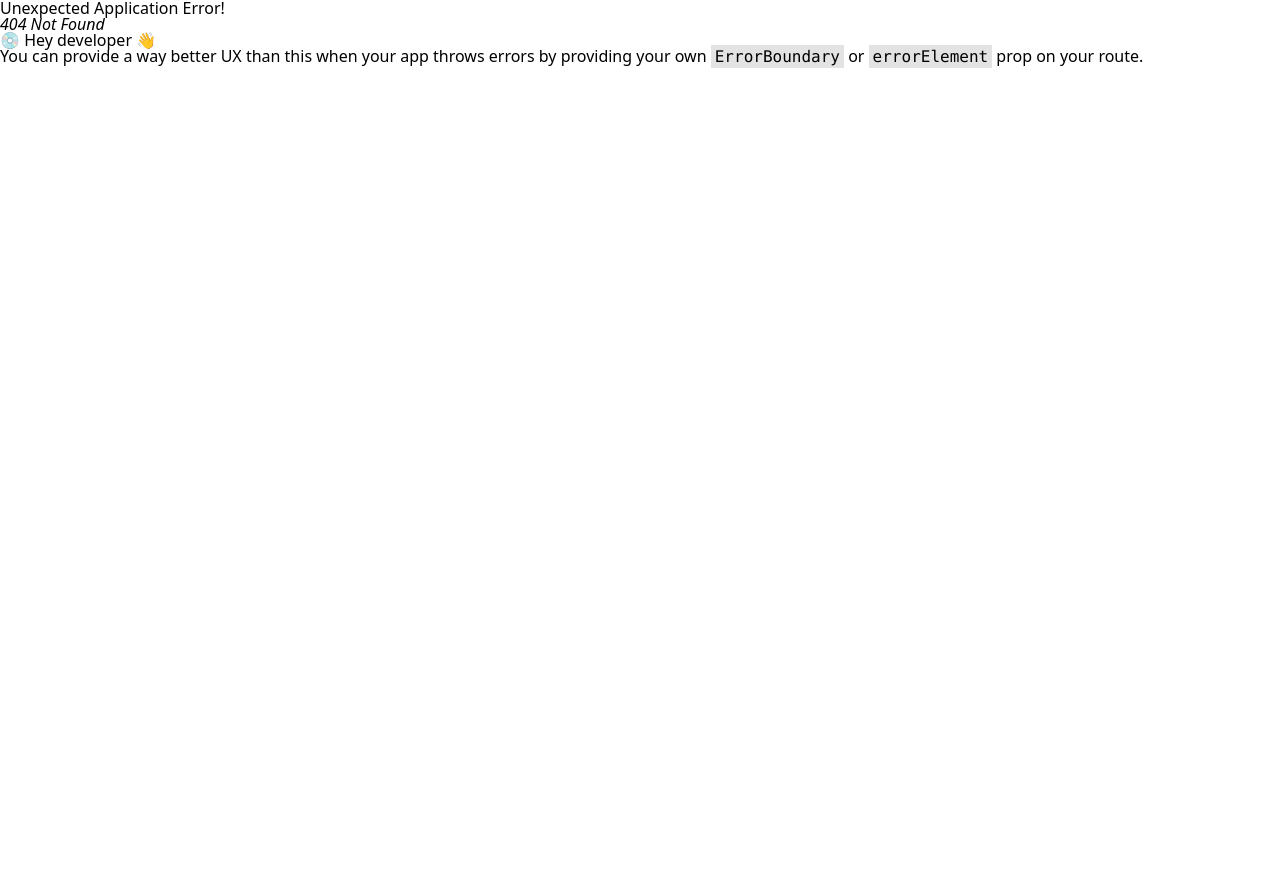
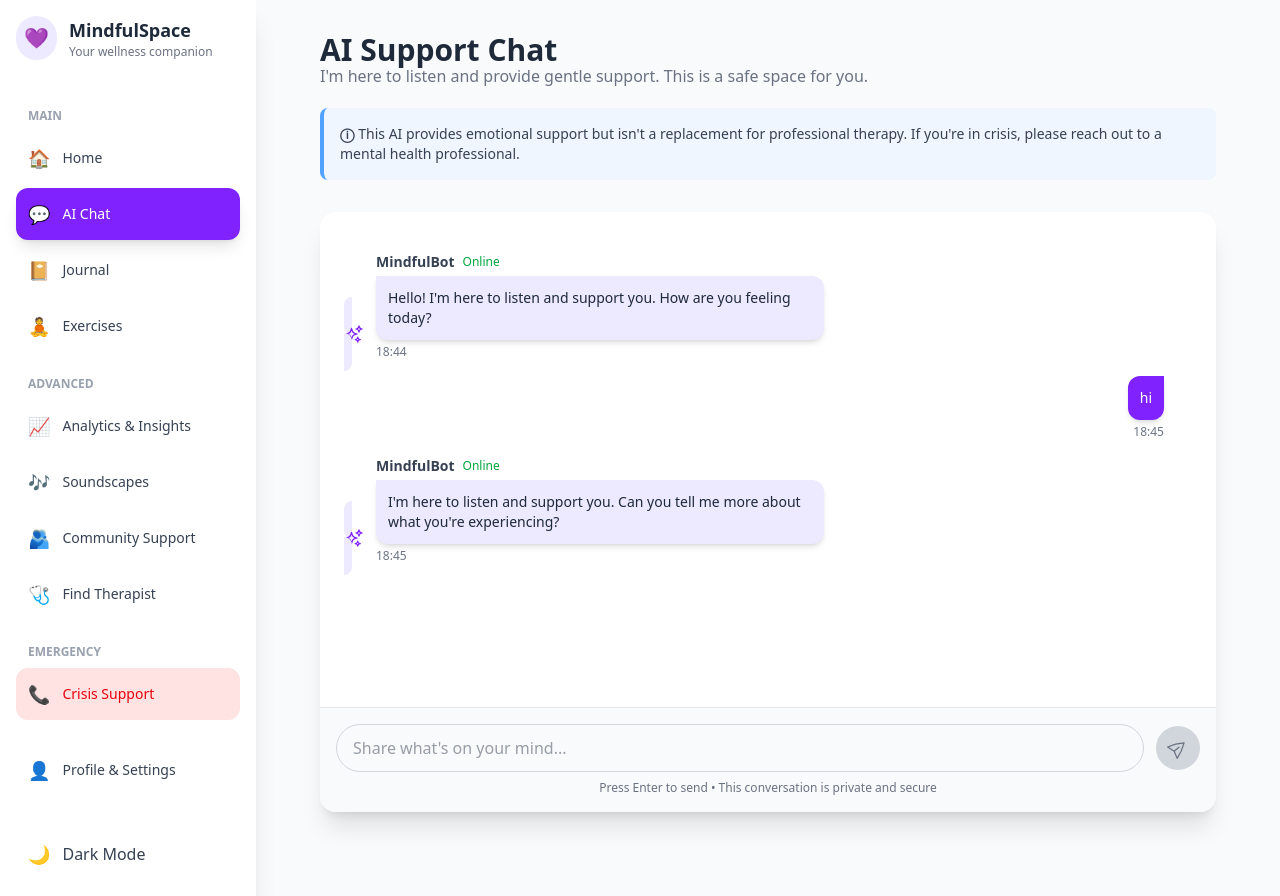
Before and after one commit to Khushisgh01/InternshipProject, a React (Vite) app: page /ai-chat in a window 1280 px wide. Before the commit this address had no page. Before the commit the page ends 800 px from the top, so only its background shows below. Built offline with nearby package versions, Linux system fonts and the light colour scheme; the HTML template or start-up script is replaced by a standard one.

Commit message:
AI Chatbot page

```diff
--- /dev/null
+++ b/src/components/ui/AIChatWindow.jsx
@@ -0,0 +1,85 @@
+import React, { useState } from 'react';
+import ChatMessage from './ChatMessage'; // New component
+import { PaperAirplaneIcon } from '@heroicons/react/24/outline';
+
+const initialMessages = [
+    { type: 'bot', text: "Hello! I'm here to listen and support you. How are you feeling today?", time: '18:44' },
+    { type: 'user', text: "hi", time: '18:45' },
+    { type: 'bot', text: "I'm here to listen and support you. Can you tell me more about what you're experiencing?", time: '18:45' },
+];
+
+const AIChatWindow = () => {
+    const [messages, setMessages] = useState(initialMessages);
+    const [input, setInput] = useState('');
+
+    const handleSend = (e) => {
+        e.preventDefault();
+        if (input.trim() !== '') {
+            // Simulate sending a message
+            const newMessage = {
+                type: 'user',
+                text: input.trim(),
+                time: new Date().toLocaleTimeString('en-US', { hour: '2-digit', minute: '2-digit', hour12: false })
+            };
+            setMessages([...messages, newMessage]);
+            setInput('');
+
+            // In a real app, this is where you'd send the message to the AI backend
+            // For now, let's simulate an auto-reply after a short delay
+            setTimeout(() => {
+                const botReply = {
+                    type: 'bot',
+                    text: "Thank you for sharing that. It sounds like you're dealing with a lot. Remember to be kind to yourself.",
+                    time: new Date().toLocaleTimeString('en-US', { hour: '2-digit', minute: '2-digit', hour12: false })
+                };
+                setMessages(prev => [...prev, botReply]);
+            }, 1500);
+        }
+    };
+
+    return (
+        <div className="flex flex-col h-[75vh] bg-white rounded-2xl shadow-xl overflow-hidden">
+
+            {/* Chat Messages Area */}
+            <div className="flex-1 p-6 space-y-4 overflow-y-auto">
+                {messages.map((msg, index) => (
+                    <ChatMessage
+                        key={index}
+                        type={msg.type}
+                        text={msg.text}
+                        time={msg.time}
+                    />
+                ))}
+            </div>
+
+            {/* Chat Input Area */}
+            <div className="border-t border-gray-200 p-4 bg-gray-50">
+                <form onSubmit={handleSend} className="flex items-center">
+                    <input
+                        type="text"
+                        value={input}
+                        onChange={(e) => setInput(e.target.value)}
+                        placeholder="Share what's on your mind..."
+                        className="flex-1 px-4 py-3 border border-gray-300 rounded-full focus:ring-violet-500 focus:border-violet-500 text-gray-700"
+                    />
+                    <button
+                        type="submit"
+                        disabled={input.trim() === ''}
+                        className={`ml-3 p-3 rounded-full transition-colors ${
+                            input.trim() === ''
+                            ? 'bg-gray-300 text-gray-500 cursor-not-allowed'
+                            : 'bg-violet-600 text-white hover:bg-violet-700'
+                        }`}
+                    >
+                        <PaperAirplaneIcon className="w-5 h-5 rotate-320 transform" />
+                    </button>
+                </form>
+                <p className="text-xs text-gray-500 mt-2 text-center">
+                    Press Enter to send • This conversation is private and secure
+                </p>
+            </div>
+        </div>
+    );
+};
+
+export default AIChatWindow;
--- /dev/null
+++ b/src/components/ui/ChatMessage.jsx
@@ -0,0 +1,55 @@
+import React from 'react';
+import { SparklesIcon } from '@heroicons/react/24/outline'; // Bot icon
+
+const ChatMessage = ({ type, text, time, emoji }) => {
+    // --- Styles based on message type ---
+    const isBot = type === 'bot';
+
+    // Message bubble styles
+    const bubbleClasses = isBot
+        ? 'bg-violet-100 text-gray-800 self-start rounded-r-xl rounded-bl-xl'
+        : 'bg-violet-600 text-white self-end rounded-l-xl rounded-br-xl';
+
+    // Container alignment
+    const containerClasses = isBot ? 'justify-start' : 'justify-end';
+
+    // Icon/Avatar placeholder: Only keep the bot's icon/avatar logic.
+    const botIcon = <span className='text-violet-600 p-2 rounded-full bg-violet-100'><SparklesIcon className='w-5 h-5'/></span>;
+
+    // The user icon/avatar is removed entirely, as the space is empty
+    // in the target design (image_812305.png) and the previous "hi" was an unintentional leftover.
+
+    return (
+        <div className={`flex w-full my-4 ${containerClasses}`}>
+
+            {/* Bot Icon (Only displayed on the left for bot messages) */}
+            {isBot && <div className="flex-shrink-0 mr-3 self-end">{botIcon}</div>}
+
+            <div className={`flex flex-col max-w-xs md:max-w-md ${isBot ? 'items-start' : 'items-end'}`}>
+
+                {/* Name/Status (Only for bot) */}
+                {isBot && (
+                    <div className='flex items-center mb-1'>
+                        <p className='font-semibold text-sm text-gray-700 mr-2'>MindfulBot</p>
+                        <span className='text-xs text-green-600 font-medium'>Online</span>
+                    </div>
+                )}
+
+                {/* Message Bubble */}
+                <div className={`p-3 shadow-md ${bubbleClasses}`}>
+                    <p className='text-sm'>{text}</p>
+                </div>
+
+                {/* Timestamp */}
+                <p className={`text-xs text-gray-500 mt-1 ${isBot ? 'mr-auto' : 'ml-auto'}`}>
+                    {time}
+                </p>
+            </div>
+
+            {/* We no longer render anything here for user messages */}
+            {!isBot && <div className="flex-shrink-0 ml-3 self-end w-4 h-4"></div>}
+        </div>
+    );
+};
+
+export default ChatMessage;
--- a/src/components/ui/Sidebar.jsx
+++ b/src/components/ui/Sidebar.jsx
@@ -26,7 +26,7 @@ const Sidebar = ({ initialActiveItem = 'Home' }) => {
 
   const mainNavItems = [
     { icon: '🏠', text: 'Home' , to: "/"},
-    { icon: '💬', text: 'AI Chat' , to: "/chat" },
+    { icon: '💬', text: 'AI Chat' , to: "/ai-chat" }, // UPDATED LINK HERE
     { icon: '📔', text: 'Journal', to: "/journel" },
     { icon: '🧘', text: 'Exercises' , to: '/exercises'},
   ];
@@ -57,7 +57,6 @@ const Sidebar = ({ initialActiveItem = 'Home' }) => {
     <div className="w-64 min-h-screen bg-white p-4 flex flex-col justify-between shadow-xl">
 
       {/* Top Section: Logo and Title */}
-      <div className="flex-grow">
       <div className="flex items-center mb-6">
         {/* Heart icon on left */}
         <div className="bg-violet-100 p-2 rounded-full mr-3">
@@ -80,7 +79,6 @@ const Sidebar = ({ initialActiveItem = 'Home' }) => {
 
       {/* Profile & Settings */}
       <NavSection items={profileSettings} isAdvanced={true} />
-      </div>
 
     {/* Bottom Section: Dark Mode */}
     <div className="mt-8 p-3 rounded-xl cursor-pointer text-gray-700 hover:bg-gray-100 flex items-center">
--- a/src/components/ui/bottomNavbar.jsx
+++ b/src/components/ui/bottomNavbar.jsx
@@ -38,16 +38,6 @@ const BottomNavBar = () => {
           Timeline
         </NavLink>
 
-        {/* Insights Link */}
-        <NavLink
-          to="/journel1" // <-- Changed from /journel
-          className={({ isActive }) =>
-            `${baseClasses} ${isActive ? activeClasses : inactiveClasses}`
-          }
-        >
-          <ChartBarIcon className="h-5 w-5 mr-2" />
-          Insights
-        </NavLink>
 
         {/* New Entry Link */}
         <NavLink
--- /dev/null
+++ b/src/pages/AIChat.jsx
@@ -0,0 +1,39 @@
+import React from 'react';
+import Sidebar from '../components/ui/Sidebar';
+import AIChatWindow from '../components/ui/AIChatWindow';
+
+const AIChat = () => {
+    return (
+        <div className='flex min-h-screen bg-gray-50'>
+            {/* Set AI Chat as the initially active item for the sidebar */}
+            <Sidebar initialActiveItem="AI Chat" />
+
+            <div className='flex-1 p-8 overflow-y-auto'>
+                <div className='max-w-4xl mx-auto'>
+
+                    {/* Header Section */}
+                    <div className='flex justify-between items-center mb-6'>
+                        <div>
+                            <h1 className="text-3xl font-bold text-gray-800">AI Support Chat</h1>
+                            <p className='text-gray-500'>I'm here to listen and provide gentle support. This is a safe space for you.</p>
+                        </div>
+
+                    </div>
+
+                    {/* Disclaimer Box (from image_810555.jpg) */}
+                    <div className="p-4 bg-blue-50 border-l-4 border-blue-400 rounded-lg mb-8">
+                        <p className="text-gray-700 text-sm">
+                            <span className="font-semibold mr-1">ⓘ</span>
+                            This AI provides emotional support but isn't a replacement for professional therapy. If you're in crisis, please reach out to a mental health professional.
+                        </p>
+                    </div>
+
+                    {/* The main chat interface component */}
+                    <AIChatWindow />
+                </div>
+            </div>
+        </div>
+    );
+};
+
+export default AIChat;
```
Also changed, not shown: src/App.jsx (+8 -7 lines). Lines whose indentation alone changed are shown as unchanged.
